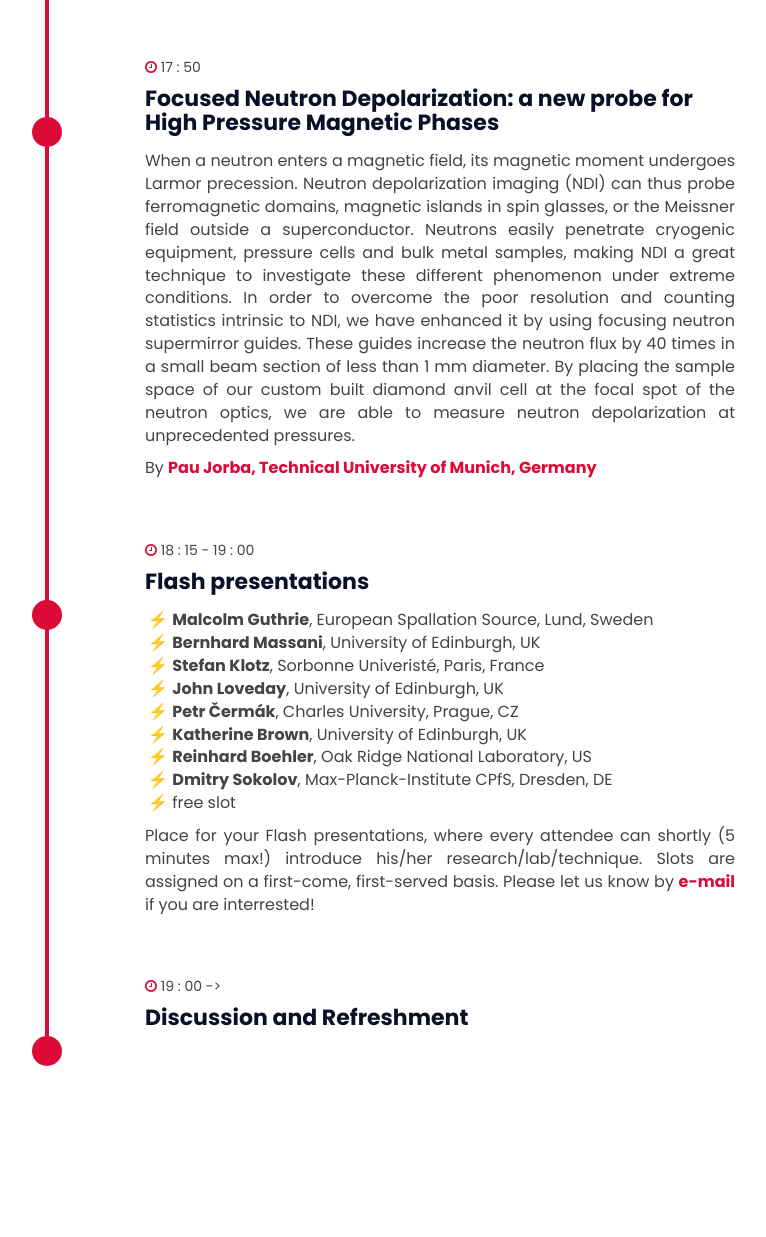
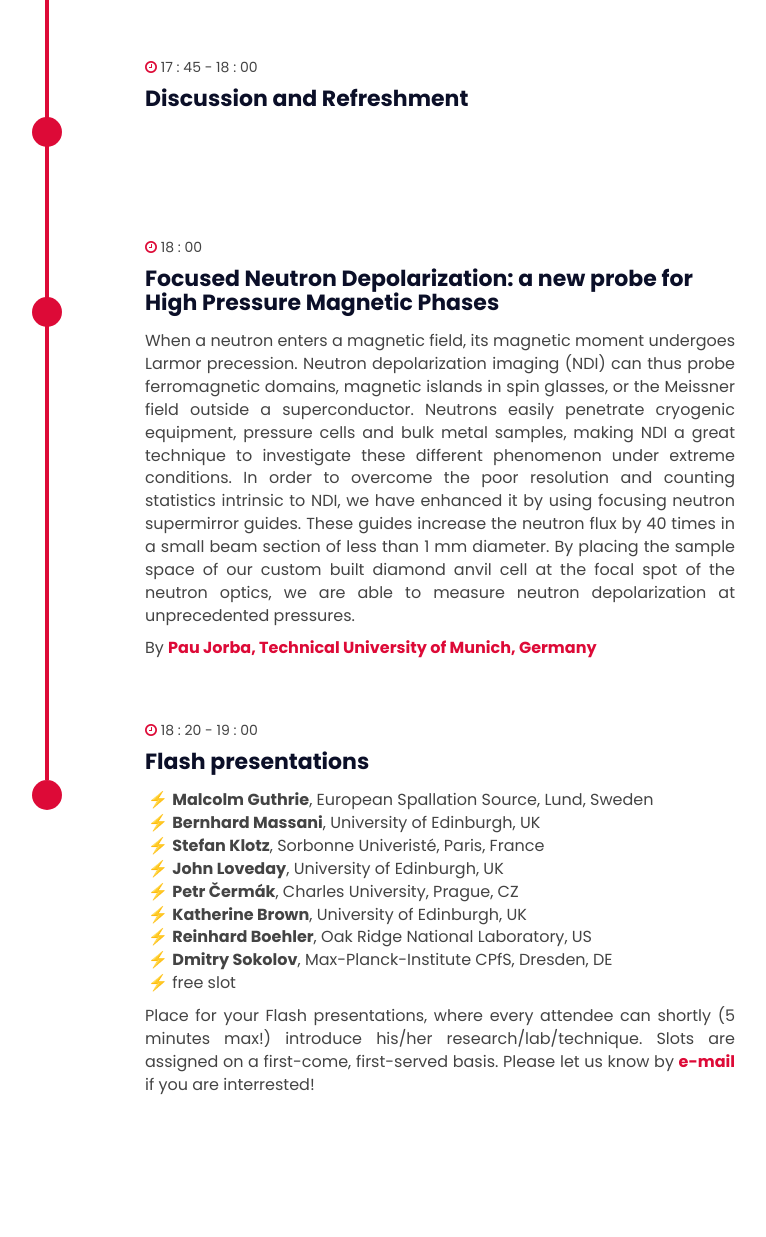
Before and after one commit to me2d09/neutron.press, a plain HTML site: page index.html in a window 1280 px wide. Shown: the part 2443-3680 px from the top of the page, without its empty margins (280-1046 px from the left). Drawn offline with Linux system fonts and the light colour scheme; some packages are replaced by stand-ins of ours.

Commit message:
Changed schedule

```diff
--- a/index.html
+++ b/index.html
@@ -204,7 +204,7 @@
 								</div>
 							</div>
 							<div class="event-content">
-								<p class="event-time"><i class="fa fa-clock-o"></i> 17 : 00 </p>
+								<p class="event-time"><i class="fa fa-clock-o"></i> 17 : 05 </p>
 								<h3 class="event-title">High pressure equipment for neutron scattering studies of samples in solutions</h3>
 								<p>Over the last decade, the Service for Advanced Neutron Environments (SANE) of the Institut Laue Langevin developed in collaboration with scientists
 									new high hydrostatic pressure equipment, which can be used for samples in solution.
@@ -234,12 +234,22 @@
 						</div>
 						<!-- /event -->
 
+						<!-- event -->
+						<div class="event">
+								<div class="event-hour"></div>
+								<div class="event-content">
+									<p class="event-time"><i class="fa fa-clock-o"></i> 17 : 45 - 18 : 00 </p>
+									<h3 class="event-title">Discussion and Refreshment</h3>
+								</div>
+							</div>
+						<!-- /event -->
+
 
 						<!-- event -->
 						<div class="event">
 							<div class="event-hour"></div>
 							<div class="event-content">
-								<p class="event-time"><i class="fa fa-clock-o"></i> 17 : 50</p>
+								<p class="event-time"><i class="fa fa-clock-o"></i> 18 : 00</p>
 								<h3 class="event-title">Focused Neutron Depolarization: a new probe for High Pressure Magnetic Phases</h3>
 								<p>When a neutron enters a magnetic field, its magnetic moment undergoes Larmor precession. Neutron depolarization imaging (NDI) can thus probe ferromagnetic domains, magnetic islands in spin glasses, or the Meissner field outside a superconductor. Neutrons easily penetrate cryogenic equipment, pressure cells and bulk metal samples, making NDI a great technique to investigate these different phenomenon under extreme conditions. In order to overcome the poor resolution and counting statistics intrinsic to NDI, we have enhanced it by using focusing neutron supermirror guides. These guides increase the neutron flux by 40 times in a small beam section of less than 1 mm diameter. By placing the sample space of our custom built diamond anvil cell at the focal spot of the neutron optics, we are able to measure neutron depolarization at unprecedented pressures. </p>
 								<p>By <a href="https://www.ph.tum.de/about/people/vcard/5C201C6A0DD871F6/">Pau Jorba, Technical University of Munich, Germany</a></p>
@@ -251,7 +261,7 @@
 						<div class="event">
 							<div class="event-hour"></div>
 							<div class="event-content">
-								<p class="event-time"><i class="fa fa-clock-o"></i> 18 : 15 - 19 : 00</p>
+								<p class="event-time"><i class="fa fa-clock-o"></i> 18 : 20 - 19 : 00</p>
 								<h3 class="event-title">Flash presentations</h3>
 								<p><ul class="flash">
 									<li><span>Malcolm Guthrie</span>, European Spallation Source, Lund, Sweden</li>
@@ -269,15 +279,7 @@
 						</div>
 						<!-- /event -->
 
-												<!-- event -->
-						<div class="event">
-							<div class="event-hour"></div>
-							<div class="event-content">
-								<p class="event-time"><i class="fa fa-clock-o"></i> 19 : 00 -> </p>
-								<h3 class="event-title">Discussion and Refreshment</h3>
-							</div>
-						</div>
-						<!-- /event -->
+
 					</div>
 
 				</div>
```
